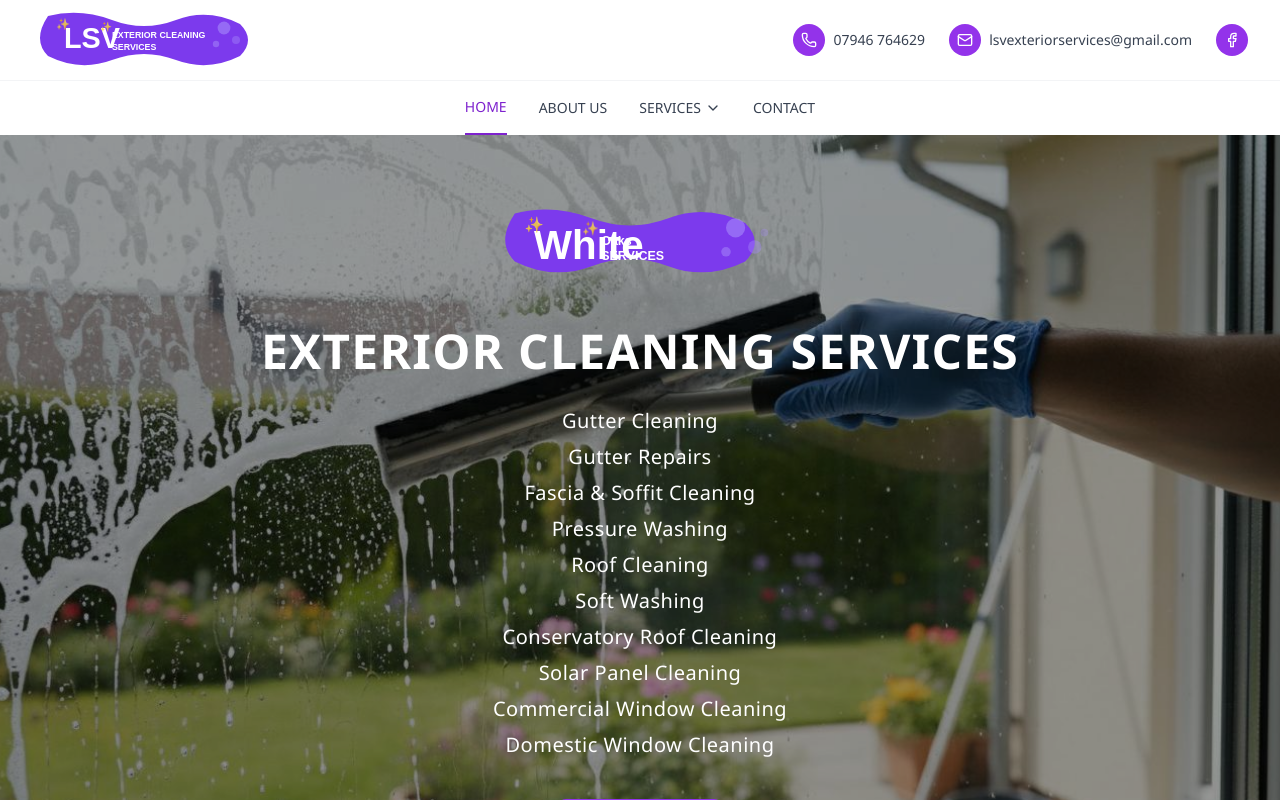
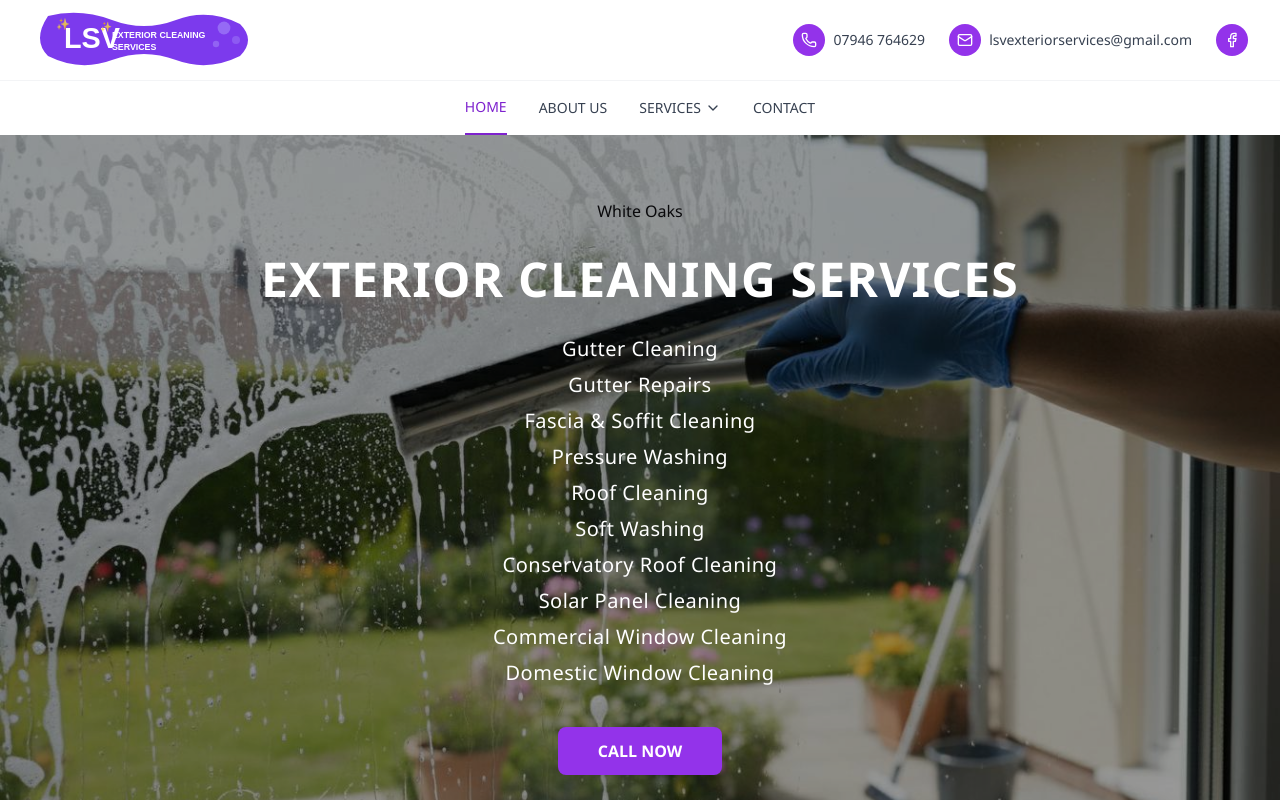
Before and after one commit to kazmi017/WhiteOaks, a React (Vite) app: page /#/ in a window 1280 px wide. Shown: the top 800 px of the page. Built offline with nearby package versions, Linux system fonts and the light colour scheme.

Commit message:
remove SVG logo and replace with text "White Oaks" in Hero component

```diff
--- a/src/sections/Hero.tsx
+++ b/src/sections/Hero.tsx
@@ -31,26 +31,7 @@ const Hero = () => {
       <div className="relative z-10 w-full max-w-4xl mx-auto px-4 py-16 text-center">
         {/* Logo in hero */}
         <div className="flex justify-center mb-8">
-          <svg viewBox="0 0 320 100" className="h-24 w-auto">
-            {/* Purple blob background */}
-            <path
-              d="M30 15 Q70 5 110 20 Q150 35 190 20 Q230 5 270 25 Q290 45 270 65 Q230 85 190 70 Q150 55 110 70 Q70 85 30 65 Q10 45 30 15"
-              fill="#7c3aed"
-            />
-            {/* White circles decoration */}
-            <circle cx="260" cy="30" r="10" fill="#a78bfa" opacity="0.6"/>
-            <circle cx="280" cy="50" r="7" fill="#a78bfa" opacity="0.4"/>
-            <circle cx="250" cy="55" r="5" fill="#a78bfa" opacity="0.5"/>
-            <circle cx="290" cy="35" r="4" fill="#a78bfa" opacity="0.3"/>
-            {/* LSV Text */}
-            <text x="50" y="62" fontSize="42" fontWeight="bold" fill="white" fontFamily="Arial, sans-serif">White</text>
-            {/* Exterior Cleaning Services Text */}
-            <text x="120" y="48" fontSize="13" fontWeight="600" fill="white" fontFamily="Arial, sans-serif">Oaks</text>
-            <text x="120" y="64" fontSize="13" fontWeight="600" fill="white" fontFamily="Arial, sans-serif">SERVICES</text>
-            {/* Sparkle decorations */}
-            <text x="40" y="32" fontSize="16" fill="white" opacity="0.8">✨</text>
-            <text x="100" y="35" fontSize="14" fill="white" opacity="0.8">✨</text>
-          </svg>
+          White Oaks
         </div>
 
         {/* Title */}
```
